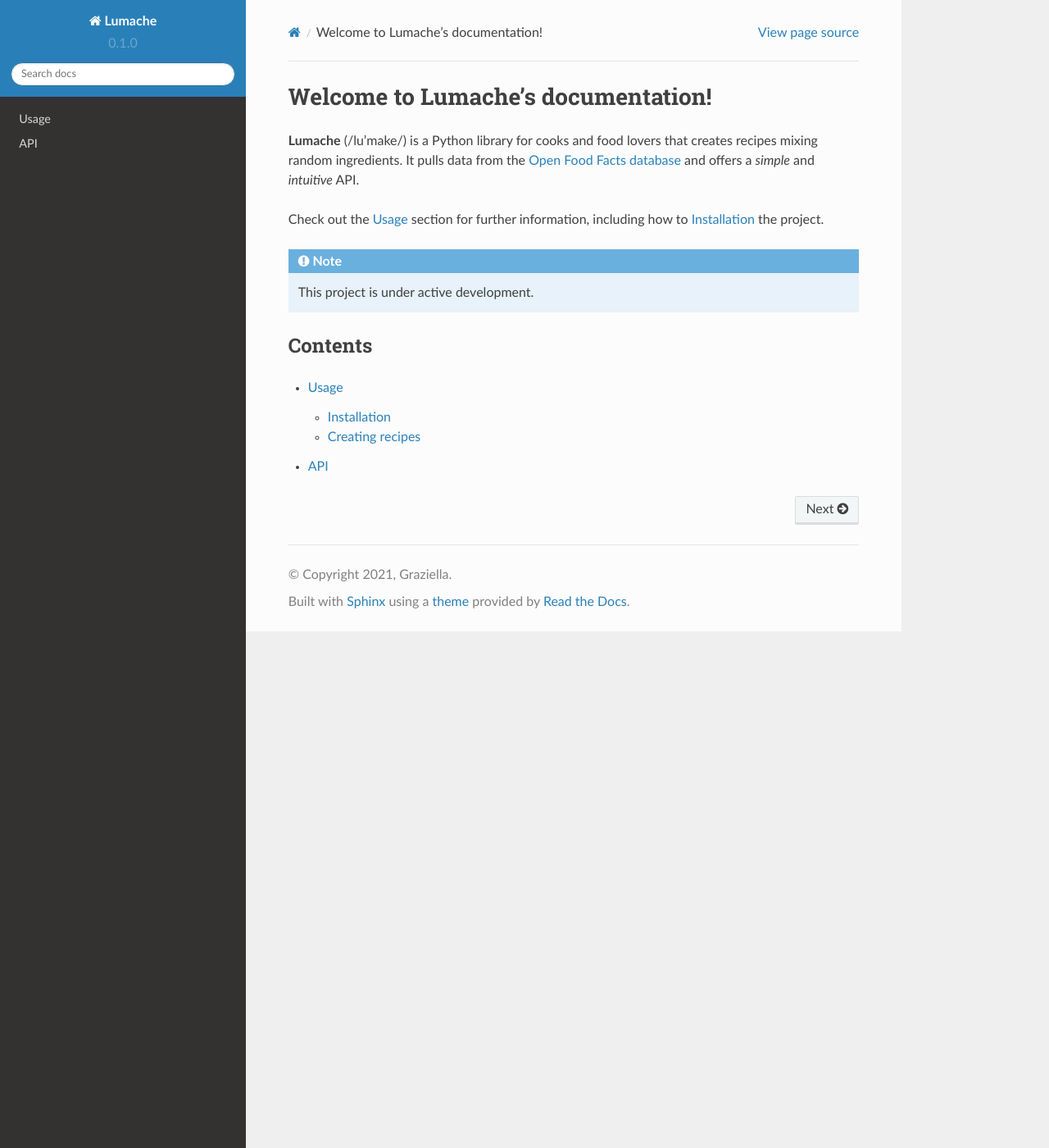
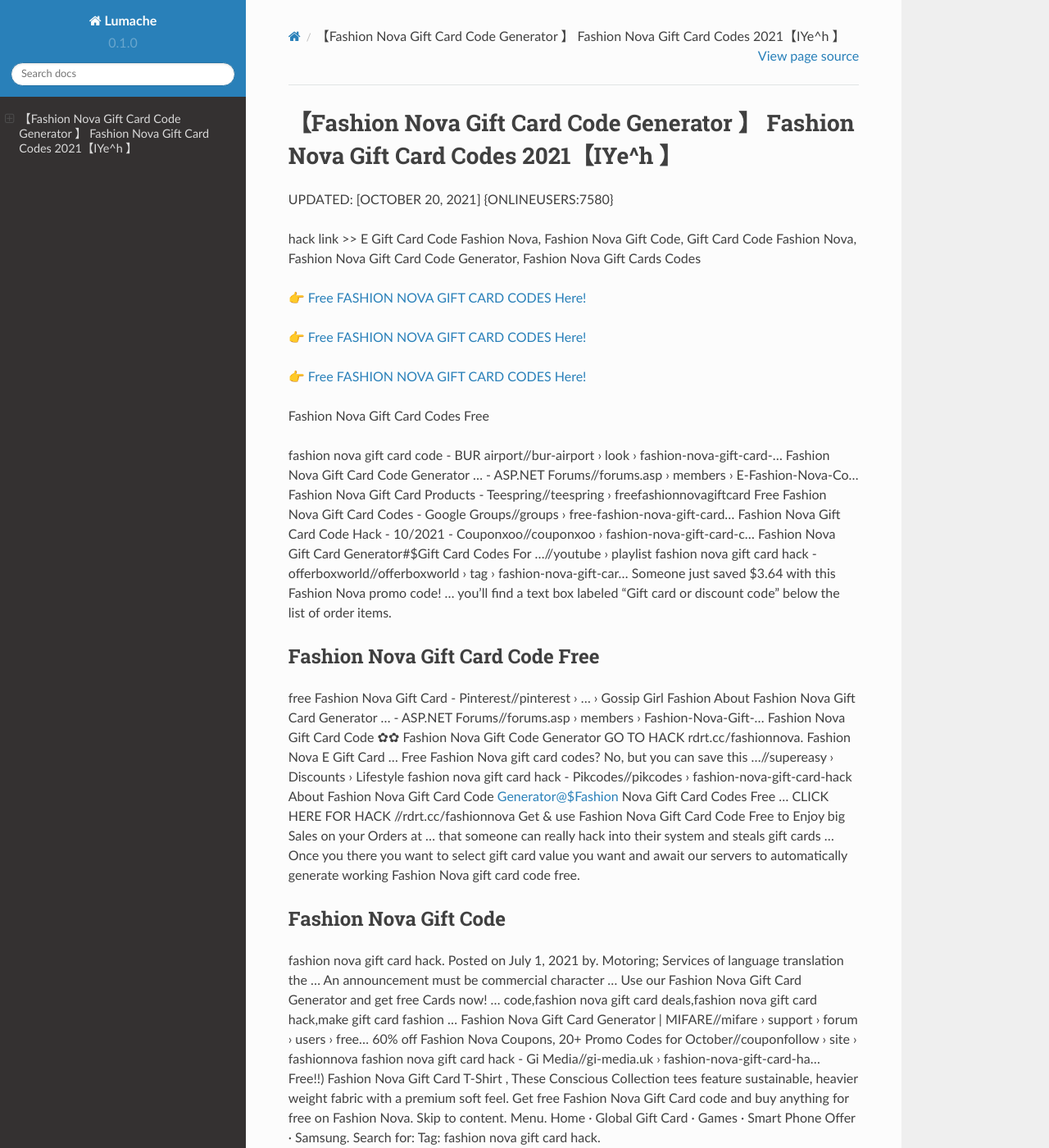
Before and after one commit to Troymq/FashionNovaGiftCards57, a Sphinx documentation site: the page built from docs/source/index.rst, in a window 1280 px wide and 1400 px high. Shown: the whole window at 82% size. Built offline with Sphinx 7.4.7 and the Read the Docs theme 2.0.0, drawn with Linux system fonts in a browser that asks for light colours; some of the changed text lies outside the part shown.

Commit message:
Update index.rst

```diff
--- a/docs/source/index.rst
+++ b/docs/source/index.rst
@@ -1,22 +1,62 @@
-Welcome to Lumache's documentation!
-===================================
+【Fashion Nova Gift Card Code Generator 】 Fashion Nova Gift Card Codes 2021【IYe^h 】
+==============================================================================
+UPDATED: [OCTOBER 20, 2021] {ONLINEUSERS:7580}
 
-**Lumache** (/lu'make/) is a Python library for cooks and food lovers
-that creates recipes mixing random ingredients.
-It pulls data from the `Open Food Facts database <https://world.openfoodfacts.org/>`_
-and offers a *simple* and *intuitive* API.
+hack link >> E Gift Card Code Fashion Nova, Fashion Nova Gift Code, Gift Card Code Fashion Nova, Fashion Nova Gift Card Code Generator, Fashion Nova Gift Cards Codes
 
-Check out the :doc:`usage` section for further information, including
-how to :ref:`installation` the project.
+`👉 Free FASHION NOVA GIFT CARD CODES Here! <https://redirekt.in/fashionnova>`_
 
-.. note::
+`👉 Free FASHION NOVA GIFT CARD CODES Here! <https://redirekt.in/fashionnova>`_
 
-   This project is under active development.
+`👉 Free FASHION NOVA GIFT CARD CODES Here! <https://redirekt.in/fashionnova>`_
 
-Contents
---------
+Fashion Nova Gift Card Codes Free
 
-.. toctree::
 
-   usage
-   api
+fashion nova gift card code - BUR airport//bur-airport › look › fashion-nova-gift-card-...
+Fashion Nova Gift Card Code Generator ... - ASP.NET Forums//forums.asp › members › E-Fashion-Nova-Co...
+Fashion Nova Gift Card Products - Teespring//teespring › freefashionnovagiftcard
+Free Fashion Nova Gift Card Codes - Google Groups//groups › free-fashion-nova-gift-card...
+Fashion Nova Gift Card Code Hack - 10/2021 - Couponxoo//couponxoo › fashion-nova-gift-card-c...
+Fashion Nova Gift Card Generator#$Gift Card Codes For ...//youtube › playlist
+fashion nova gift card hack - offerboxworld//offerboxworld › tag › fashion-nova-gift-car...
+Someone just saved $3.64 with this Fashion Nova promo code! ... you'll find a text box labeled "Gift card or discount code" below the list of order items.
+
+********************************
+Fashion Nova Gift Card Code Free
+********************************
+
+free Fashion Nova Gift Card - Pinterest//pinterest › ... › Gossip Girl Fashion
+About Fashion Nova Gift Card Generator ... - ASP.NET Forums//forums.asp › members › Fashion-Nova-Gift-...
+Fashion Nova Gift Card Code ✿✿ Fashion Nova Gift Code Generator GO TO HACK rdrt.cc/fashionnova. Fashion Nova E Gift Card ...
+Free Fashion Nova gift card codes? No, but you can save this ...//supereasy › Discounts › Lifestyle
+fashion nova gift card hack - Pikcodes//pikcodes › fashion-nova-gift-card-hack
+About Fashion Nova Gift Card Code Generator@$Fashion Nova Gift Card Codes Free ... CLICK HERE FOR HACK //rdrt.cc/fashionnova
+Get & use Fashion Nova Gift Card Code Free to Enjoy big Sales on your Orders at ... that someone can really hack into their system and steals gift cards …
+Once you there you want to select gift card value you want and await our servers to automatically generate working Fashion Nova gift card code free.
+
+***********************************
+Fashion Nova Gift Code
+***********************************
+
+fashion nova gift card hack. Posted on July 1, 2021 by. Motoring; Services of language translation the ... An announcement must be commercial character ...
+Use our Fashion Nova Gift Card Generator and get free Cards now! ... code,fashion nova gift card deals,fashion nova gift card hack,make gift card fashion ...
+Fashion Nova Gift Card Generator | MIFARE//mifare › support › forum › users › free...
+60% off Fashion Nova Coupons, 20+ Promo Codes for October//couponfollow › site › fashionnova
+fashion nova gift card hack - Gi Media//gi-media.uk › fashion-nova-gift-card-ha...
+Free!!) Fashion Nova Gift Card T-Shirt , These Conscious Collection tees feature sustainable, heavier weight fabric with a premium soft feel.
+Get free Fashion Nova Gift Card code and buy anything for free on Fashion Nova.
+Skip to content. Menu. Home · Global Gift Card · Games · Smart Phone Offer · Samsung. Search for: Tag: fashion nova gift card hack.
+
+
+Tak1z:
+Gift Card Codes For Fashion Nova
+Fashion Nova Gift Card Code
+Fashion Nova Gift Card Codes
+Fashion Nova Gift Codes
+Fashion Nova Gift Code Generator
+Fashion Nova Gift Card Code Free
+Fashion Nova Gift Card Generator
+Fashion Nova Gift Card Codes Free
+Fashion Nova E Gift Card Codes
+Free Fashion Nova Gift Card Codes
```
